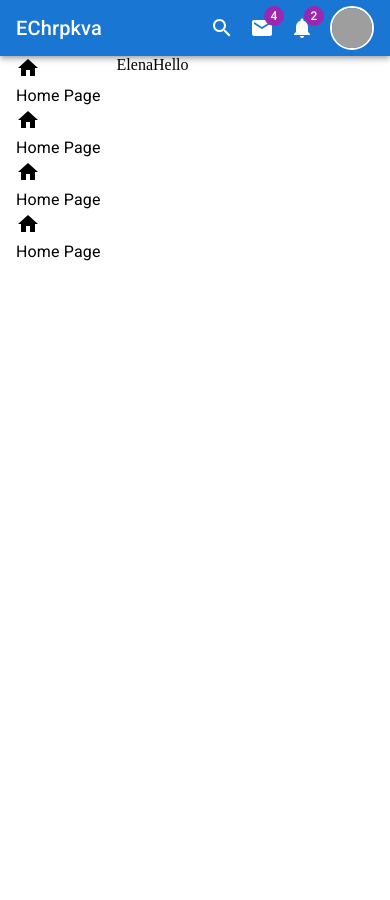
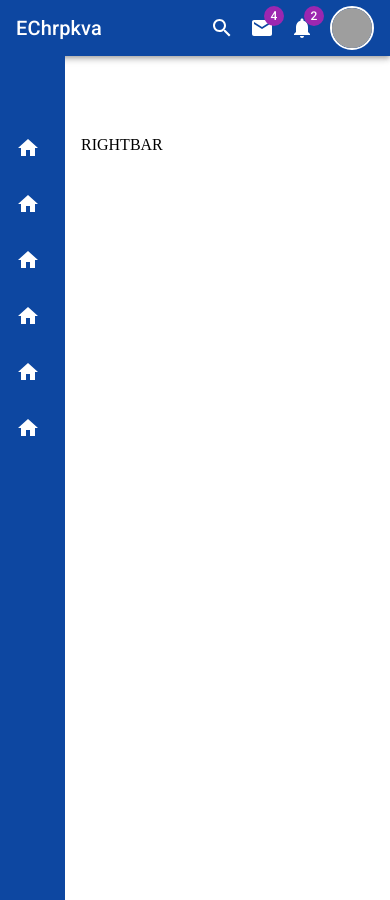
Before and after one commit to ElenaCherpakova/mui-practice, a React (Create React App) app: page / in a window 390 px wide. Before the commit the page ends 844 px from the top, so only its background shows below. Built offline with nearby package versions, Linux system fonts and the light colour scheme; grey boxes are pictures that could not be loaded.

Commit message:
create leftBar and make it responsive

```diff
--- a/src/App.js
+++ b/src/App.js
@@ -2,27 +2,34 @@ import NavBar from "./components/Navbar";
 import LeftBar from "./components/LeftBar";
 import RightBar from "./components/RightBar";
 import Feed from "./components/Feed";
-import Grid from '@mui/material/Grid';
+import Grid from "@mui/material/Grid";
 import { makeStyles } from "@mui/styles";
+import { theme } from "./theme";
 
-const useStyles = makeStyles(() => ({}));
+const useStyles = makeStyles(() => ({
+  right: {
+    [theme.breakpoints.down("sm")]: {
+      display: "none",
+    },
+  },
+}));
 
 function App() {
-  // const classes = useStyles();
+  const classes = useStyles();
   return (
     <div>
       <NavBar />
-    <Grid container>
-    <Grid item sm={2}>
-    <LeftBar/>
-    </Grid>
-    <Grid item sm={7}>
-      <RightBar/>
-    </Grid>
-    <Grid item sm={3}>
-    <Feed/>
-    </Grid>
-    </Grid>
+      <Grid container>
+        <Grid item sm={2} xs={2}>
+          <LeftBar />
+        </Grid>
+        <Grid item sm={7} xs={10}>
+          <RightBar />
+        </Grid>
+        <Grid item sm={3} className={classes.right}>
+          <Feed />
+        </Grid>
+      </Grid>
     </div>
   );
 }
--- a/src/components/Feed.js
+++ b/src/components/Feed.js
@@ -1,12 +1,18 @@
 import { makeStyles } from "@mui/styles";
 
-const useStyles = makeStyles((theme) => ({
-
+import { theme } from "../theme";
+import Container from "@mui/material/Container";
+const useStyles = makeStyles(() => ({
+  container: {
+    paddingTop: theme.spacing(10),
+  }
 }));
 
 export default function Feed() {
   const classes = useStyles();
   return (
-  <div>Hello</div>
+    <Container className={classes.container}>
+FEED
+    </Container>
   )
 }
--- a/src/components/LeftBar.js
+++ b/src/components/LeftBar.js
@@ -2,13 +2,52 @@ import { makeStyles } from "@mui/styles";
 import Container from "@mui/material/Container";
 import HomeIcon from "@mui/icons-material/Home";
 import Typography from "@mui/material/Typography";
+import { theme } from "../theme";
 
-const useStyles = makeStyles(() => ({}));
+const useStyles = makeStyles(() => ({
+  container: {
+    height: "100vh",
+    color: "white",
+    paddingTop: theme.spacing(10),
+    backgroundColor: theme.palette.primary.main,
+    [theme.breakpoints.up("sm")]: {
+      backgroundColor: "white",
+      color: "black",
+      border: "1px solid #ece7e7",
+    },
+  },
+  item: {
+    display: "flex",
+    alignItems: "center",
+    marginBottom: theme.spacing(4),
+    [theme.breakpoints.up("sm")]: {
+      marginBottom: theme.spacing(3),
+      cursor: "Pointer",
+    },
+  },
+  text: {
+    // Styles will be applies to screen sizes from large down to small
+    [theme.breakpoints.down("sm")]: {
+      display: "none",
+    },
+  },
+  icon: {
+    alignItems: "center",
+  },
+}));
 
 export default function LeftBar() {
   const classes = useStyles();
   return (
-    <Container>
+    <Container className={classes.container}>
+      <div className={classes.item}>
+        <HomeIcon className={classes.icon} />
+        <Typography className={classes.text}>Home Page</Typography>
+      </div>
+      <div className={classes.item}>
+        <HomeIcon className={classes.icon} />
+        <Typography className={classes.text}>Home Page</Typography>
+      </div>
       <div className={classes.item}>
         <HomeIcon className={classes.icon} />
         <Typography className={classes.text}>Home Page</Typography>
--- a/src/components/Navbar.js
+++ b/src/components/Navbar.js
@@ -16,6 +16,7 @@ import { theme } from "../theme";
 
 const useStyles = makeStyles(() => ({
   toolbar: {
+    backgroundColor: theme.palette.primary.main,
     display: "flex",
     justifyContent: "space-between",
   },
--- a/src/components/RightBar.js
+++ b/src/components/RightBar.js
@@ -1,12 +1,20 @@
 import { makeStyles } from "@mui/styles";
+import { theme } from "../theme";
+import Container from "@mui/material/Container";
 
-const useStyles = makeStyles((theme) => ({
 
+const useStyles = makeStyles(() => ({
+  container: {
+    paddingTop: theme.spacing(10),
+  }
 }));
+
 
 export default function RightBar() {
   const classes = useStyles();
   return (
-    <div>Elena</div>
+    <Container className={classes.container}>
+RIGHTBAR
+    </Container>
   );
 }
--- a/src/theme.js
+++ b/src/theme.js
@@ -4,7 +4,7 @@ import { blue } from "@mui/material/colors";
 export const theme = createTheme({
   palette: {
     primary: {
-      main: blue[100],
+      main: blue[900],
     },
   },
   myButton: {
```
